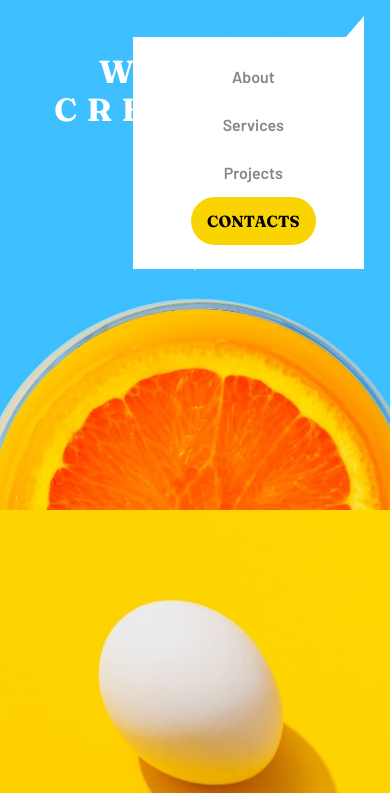
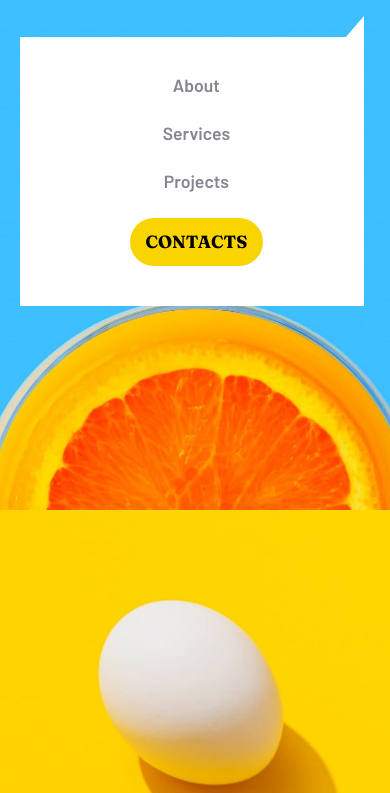
Before and after one commit to ricky80l/Sunnyside-agency-landing-page, a plain HTML site: page index.html in a window 390 px wide. Both pictures are taken after a click on the button "Toggle navigation". Shown: the part 51-844 px from the top of the page. Drawn offline with nearby package versions, Linux system fonts and the light colour scheme.

Commit message:
Add files via upload

```diff
--- a/css/styles.css
+++ b/css/styles.css
@@ -366,8 +366,12 @@ h3,
     * {
         text-align: center;
     }
+    .nav-link {
+        font-size: 1.1rem;
+    }
     .navbar-nav {
-        padding: 1rem 3rem 1.5rem;
+        padding: 1.5rem 3rem 2.5rem;
+        width: 94%;
         margin-top: 2.5rem;
         background: hsl(0, 0%, 100%);
         text-align: center;
@@ -399,11 +403,13 @@ h3,
         clear: both;
     }
     .highlighted {
+        margin-top: 0.8rem;
         color: hsl(0, 0%, 0%) !important;
         background-color: hsl(51, 100%, 49%);
     }
     .highlighted:hover {
-        background-color: hsl(51, 100%, 49%);
+        color: #666a73 !important;
+        background-color: hsla(51, 100%, 49%, 0.705);
     }
     .nav-link {
         color: #86848f;
```
